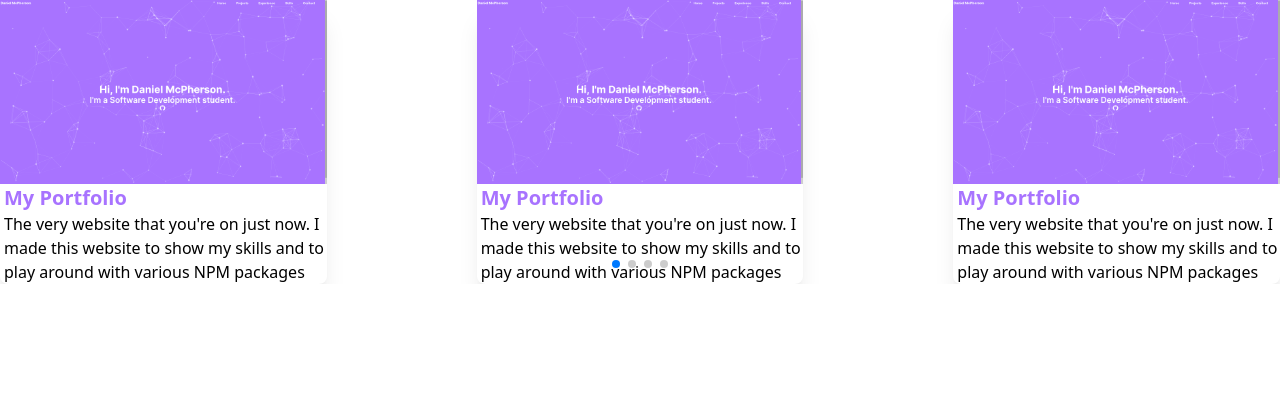
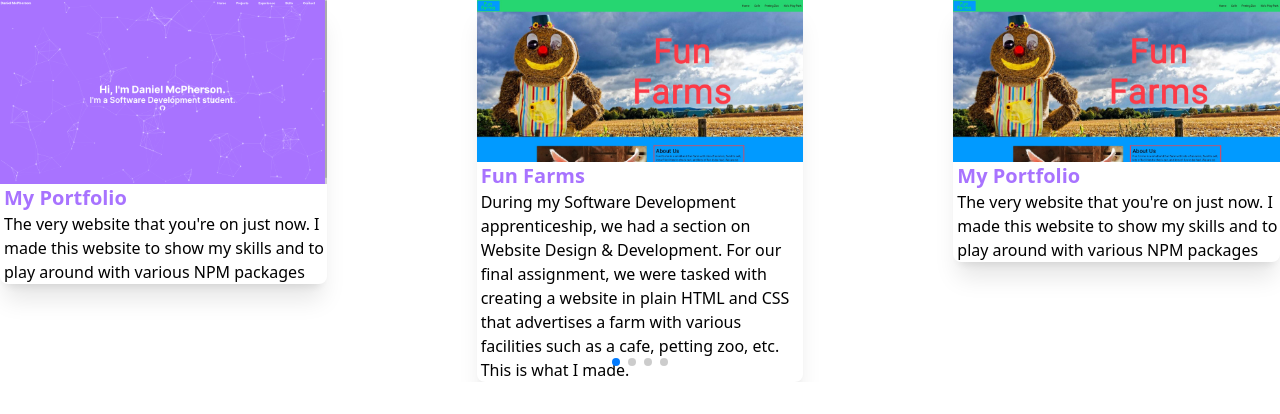
Before and after one commit to RangerVinven/Old-Old-Portfolio, a Next.js app: page /components/ProjectSwiper in a window 1280 px wide. Shown: the top 414 px of the page. Built offline with nearby package versions, Linux system fonts and the light colour scheme.

Commit message:
Changed one of the ProjectCards to be for Fun Farms

```diff
--- a/pages/components/ProjectSwiper.tsx
+++ b/pages/components/ProjectSwiper.tsx
@@ -18,12 +18,12 @@ export default function ProjectSwiper() {
 		pagination={{clickable: true}}
 		scrollbar={{draggable: true}}
 		className="h-full">
-			<SwiperSlide><ProjectCard imageAddress="/images/portfolio.png" title="My Portfolio" description="The very website that you're on just now. I made this website to show my skills and to play around with various NPM packages" githubLink="https://github.com/RangerVinven/Portfolio" /></SwiperSlide>
-			<SwiperSlide><ProjectCard imageAddress="/images/portfolio.png" title="My Portfolio" description="The very website that you're on just now. I made this website to show my skills and to play around with various NPM packages" githubLink="https://github.com/RangerVinven/Portfolio" /></SwiperSlide>
-			<SwiperSlide><ProjectCard imageAddress="/images/portfolio.png" title="My Portfolio" description="The very website that you're on just now. I made this website to show my skills and to play around with various NPM packages" githubLink="https://github.com/RangerVinven/Portfolio" /></SwiperSlide>
-			<SwiperSlide><ProjectCard imageAddress="/images/portfolio.png" title="My Portfolio" description="The very website that you're on just now. I made this website to show my skills and to play around with various NPM packages" githubLink="https://github.com/RangerVinven/Portfolio" /></SwiperSlide>
-			<SwiperSlide><ProjectCard imageAddress="/images/portfolio.png" title="My Portfolio" description="The very website that you're on just now. I made this website to show my skills and to play around with various NPM packages" githubLink="https://github.com/RangerVinven/Portfolio" /></SwiperSlide>
-			<SwiperSlide><ProjectCard imageAddress="/images/portfolio.png" title="My Portfolio" description="The very website that you're on just now. I made this website to show my skills and to play around with various NPM packages" githubLink="https://github.com/RangerVinven/Portfolio" /></SwiperSlide>
+			<SwiperSlide><ProjectCard imageAddress="/images/portfolio.jpg" title="My Portfolio" description="The very website that you're on just now. I made this website to show my skills and to play around with various NPM packages" githubLink="https://github.com/RangerVinven/Portfolio" /></SwiperSlide>
+			<SwiperSlide><ProjectCard imageAddress="/images/funFarms.jpg" title="Fun Farms" description="During my Software Development apprenticeship, we had a section on Website Design & Development. For our final assignment, we were tasked with creating a website in plain HTML and CSS that advertises a farm with various facilities such as a cafe, petting zoo, etc. This is what I made." githubLink="https://github.com/RangerVinven/Fun-Farms" /></SwiperSlide>
+			<SwiperSlide><ProjectCard imageAddress="/images/funFarms.jpg" title="My Portfolio" description="The very website that you're on just now. I made this website to show my skills and to play around with various NPM packages" githubLink="https://github.com/RangerVinven/Portfolio" /></SwiperSlide>
+			<SwiperSlide><ProjectCard imageAddress="/images/funFarms.jpg" title="My Portfolio" description="The very website that you're on just now. I made this website to show my skills and to play around with various NPM packages" githubLink="https://github.com/RangerVinven/Portfolio" /></SwiperSlide>
+			<SwiperSlide><ProjectCard imageAddress="/images/funFarms.jpg" title="My Portfolio" description="The very website that you're on just now. I made this website to show my skills and to play around with various NPM packages" githubLink="https://github.com/RangerVinven/Portfolio" /></SwiperSlide>
+			<SwiperSlide><ProjectCard imageAddress="/images/funFarms.jpg" title="My Portfolio" description="The very website that you're on just now. I made this website to show my skills and to play around with various NPM packages" githubLink="https://github.com/RangerVinven/Portfolio" /></SwiperSlide>
 		</Swiper>
 	)
 }
```
